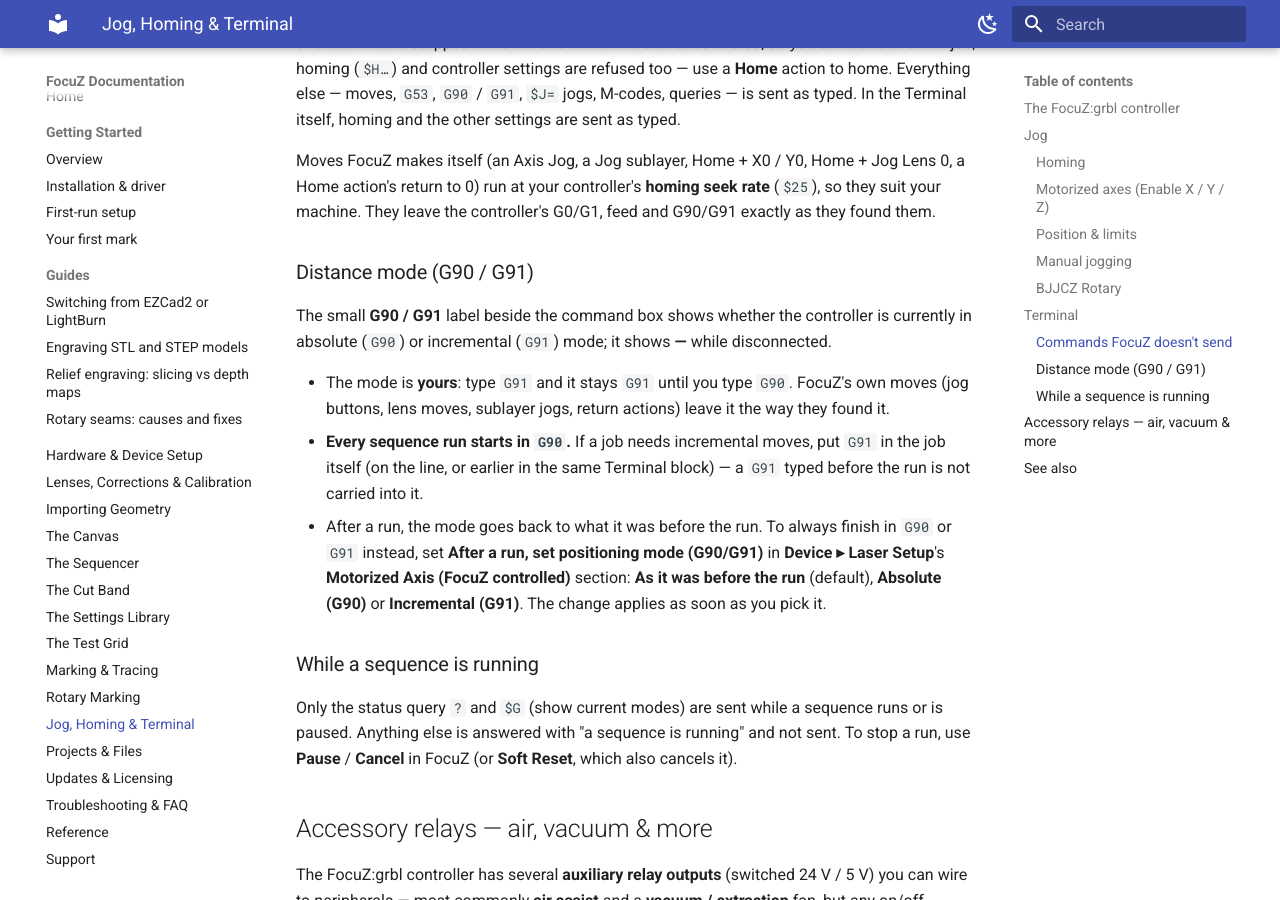
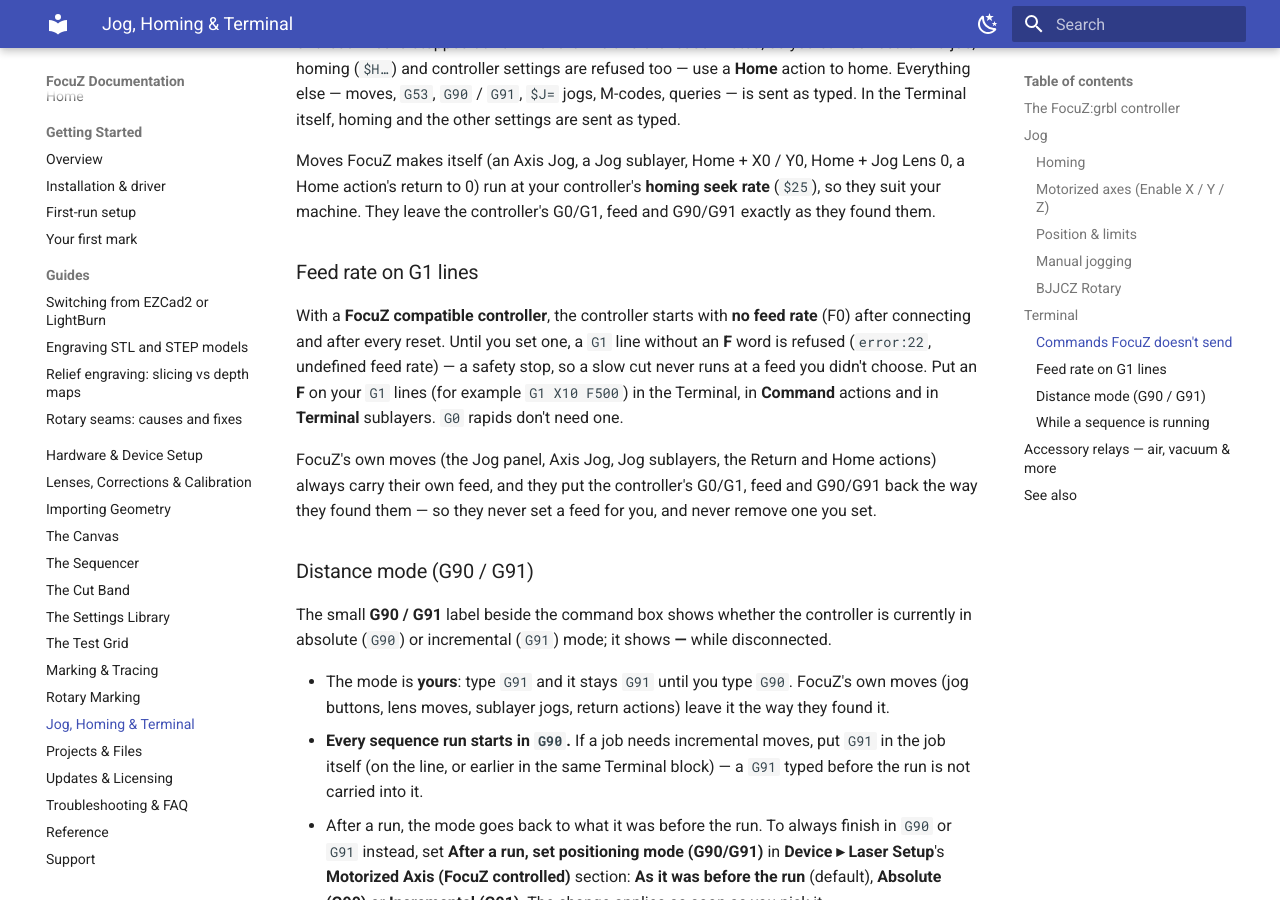
Before and after one commit to Lokahi-Shop/focuz-docs, an MkDocs documentation site: the page built from docs/jog-terminal.md, in a window 1280 px wide and 900 px high, scrolled down 4187 px. Built offline with MkDocs 1.6.1 and Material for MkDocs 9.7.7, drawn with Linux system fonts in a browser that asks for light colours.

Commit message:
Feed rate on G1 lines with a FocuZ compatible controller
Co-Authored-By: Claude Opus 5.5 <noreply@anthropic.com>

```diff
--- a/docs/jog-terminal.md
+++ b/docs/jog-terminal.md
@@ -157,6 +157,17 @@ Moves FocuZ makes itself (an Axis Jog, a Jog sublayer, Home + X0 / Y0, Home + Jo
 return to 0) run at your controller's **homing seek rate** (`$25`), so they suit your machine. They leave the
 controller's G0/G1, feed and G90/G91 exactly as they found them.
 
+### Feed rate on G1 lines
+
+With a **FocuZ compatible controller**, the controller starts with **no feed rate** (F0) after connecting and after
+every reset. Until you set one, a `G1` line without an **F** word is refused (`error:22`, undefined feed rate) — a
+safety stop, so a slow cut never runs at a feed you didn't choose. Put an **F** on your `G1` lines (for example
+`G1 X10 F500`) in the Terminal, in **Command** actions and in **Terminal** sublayers. `G0` rapids don't need one.
+
+FocuZ's own moves (the Jog panel, Axis Jog, Jog sublayers, the Return and Home actions) always carry their own
+feed, and they put the controller's G0/G1, feed and G90/G91 back the way they found them — so they never set a feed
+for you, and never remove one you set.
+
 ### Distance mode (G90 / G91)
 
 The small **G90 / G91** label beside the command box shows whether the controller is currently in
--- a/docs/sequencer.md
+++ b/docs/sequencer.md
@@ -112,7 +112,8 @@ board's rotary port.
   **accessory relays** (air assist, vacuum) on/off mid-job. Lines run in order, and the sequence
   doesn't advance until every line — and any motion it started — has fully completed. Arcs
   (`G2`/`G3`) and probing (`G38`) aren't supported on the motion controller — FocuZ flags those
-  lines before the run so you can correct them. See
+  lines before the run so you can correct them. Give `G1` lines an **F** (feed) — see
+  [Feed rate on G1 lines](jog-terminal.md#feed-rate-on-g1-lines). See
   [the relay section](jog-terminal.md#accessory-relays-air-vacuum-more).
 
 **Calibration**
```
